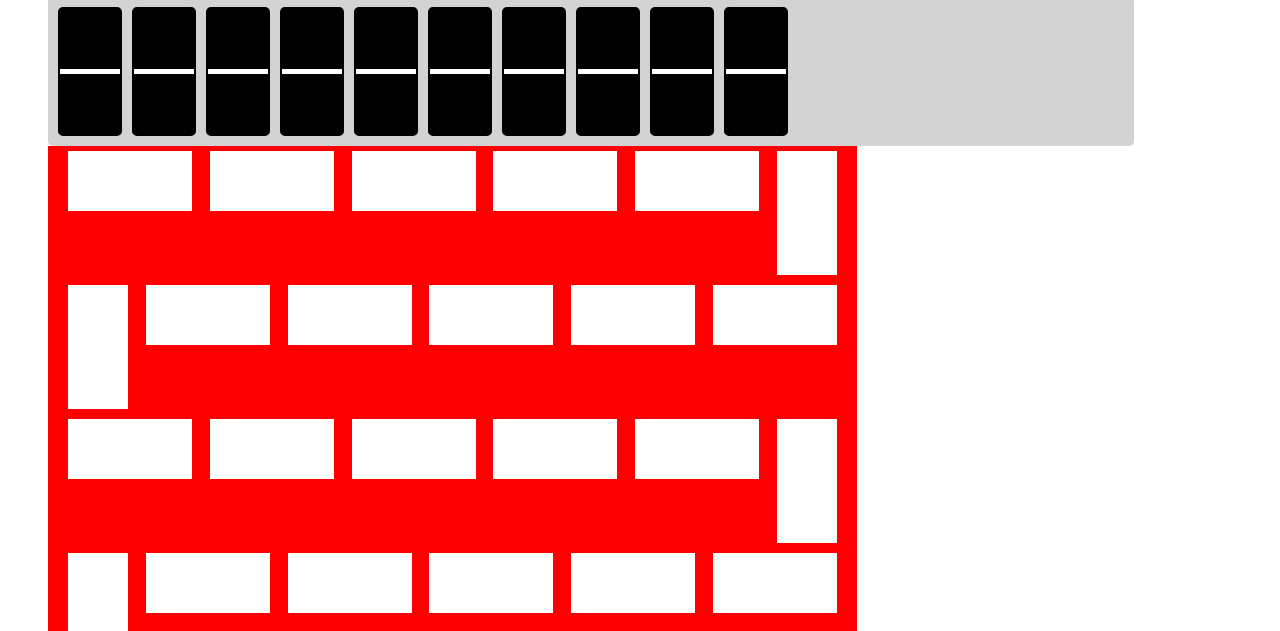
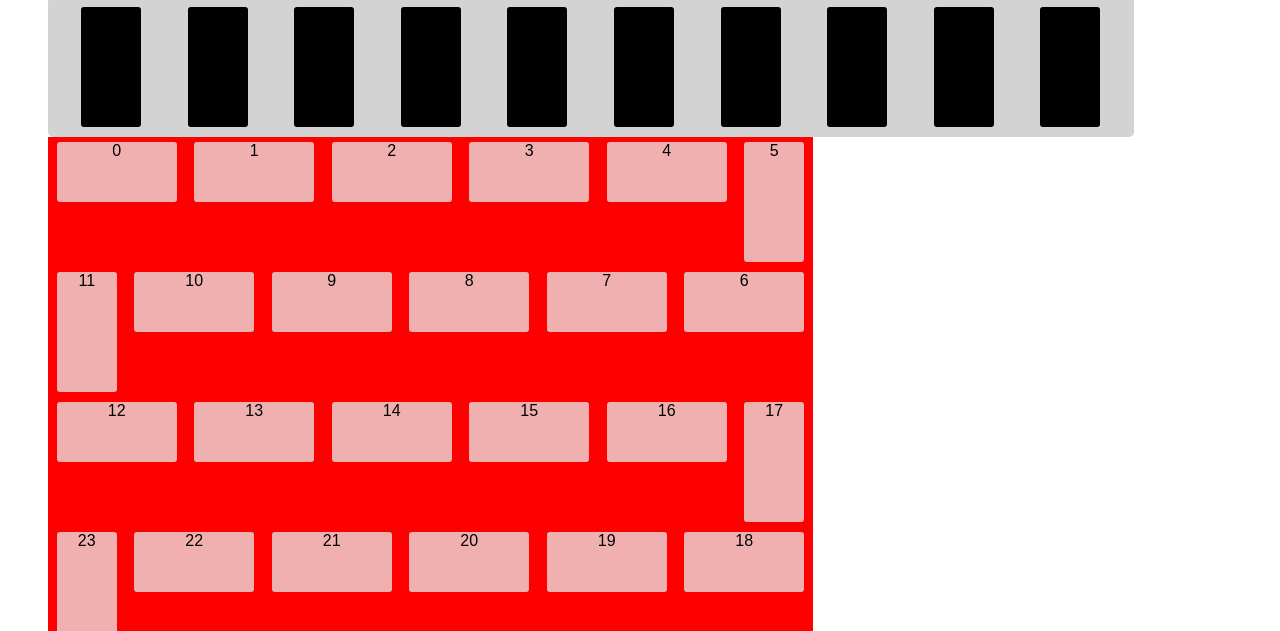
Before and after one commit to GianMarcoDeBortoli/DoReMino, a plain HTML site: page playGame.html in a window 1280 px wide. Shown: the part 169-800 px from the top of the page. Drawn offline with Linux system fonts and the light colour scheme.

Commit message:
Controllo orientazione tessere-caselle fatto.
Ho modificato leggermente la grafica delle tessere per togliere gli spazi bianchi che si creavano, ho scoperto che il problema è l'attributo "border" di CSS.
Il pulsante chance set non funziona se premuto dopo aver posizionato delle tessere nelle caselle, non so perchè.

```diff
--- a/playGame.js
+++ b/playGame.js
@@ -12,13 +12,13 @@
 //boxes
 const boxesPerRow = 6;
 const dim1 = 60;
-const dim2 = 124;
+const dim2 = 120;
 const spaceBetweenBoxes = 5;
 
 //table
 const rows = 6;
 const rowHeight = dim2 + 10; //10 is padding
-const tableWidth = boxesPerRow*dim2 + (boxesPerRow-1)*spaceBetweenBoxes + 40; //40 is padding
+const tableWidth = boxesPerRow*dim2 + (boxesPerRow-1)*spaceBetweenBoxes + 20; //40 is padding
 const tableHeight = rows * rowHeight;
 
 let table = document.getElementById("table");
@@ -204,15 +204,16 @@
 
 //due funzioni ausiliarie chiamate poi dalla add_boxes che disegnano i singoli box e danno gli attributi per il flex di contenuto
 function horiz_box(box, dim1, dim2) {
-  box.classList.add("box_h");
+  box.classList.add("box");
   box.style.width = dim2+"px";
   box.style.height = dim1+"px";
 }
 
 function vert_box(box, dim1, dim2) {
-  box.classList.add("box_v");
+  box.classList.add("box");
   box.style.width = dim1+"px";
   box.style.height = dim2+"px";
+
 }
 
 //prende in argomento il numero di rows, il numero di boxes per ogni row e le dimensioni di un box
@@ -333,19 +334,31 @@
 
 // Dato l'evento drop, trasferisce i dati dell'elemento in drag all'elemento container in cui si vuole droppare tramite l'id.
 // La plice su setPieces serve a rimuovere dall'array la tessera appena droppata per far sì che la funzione rotate
-// continui a funzionare tramite l'indice preso dall'elemento "bar"
+// continui a funzionare tramite l'indice pieceNum preso dall'elemento "bar" tramite il drag
 function drop(ev) {
   if (ev.target.children.length === 0) {
+    //controllo che la casella e la tessera siano entrambe orizzontali
+    if (ev.target.style.width == dim2+"px" && (setPieces[pieceNum].angle == 90 || setPieces[pieceNum].angle == 270)) {
       ev.preventDefault();
       var data = ev.dataTransfer.getData("text");
       ev.target.appendChild(document.getElementById(data));
       setPieces.splice(pieceNum, 1);
-    console.log(setPieces);
       ev.target.firstElementChild.removeEventListener("dblclick", call_rotate);
       ev.target.removeEventListener("drop", add_drop);
       ev.target.removeEventListener("dragover", add_prevent_drop);
       drop_box(boxes);
-    console.log(ev.target.firstElementChild);
+    }
+    //controllo che la casella e la tessera siano entrambe verticali
+    else if (ev.target.style.width == dim1+"px" && (setPieces[pieceNum].angle == 0 || setPieces[pieceNum].angle == 180)) {
+      ev.preventDefault();
+      var data = ev.dataTransfer.getData("text");
+      ev.target.appendChild(document.getElementById(data));
+      setPieces.splice(pieceNum, 1);
+      ev.target.firstElementChild.removeEventListener("dblclick", call_rotate);
+      ev.target.removeEventListener("drop", add_drop);
+      ev.target.removeEventListener("dragover", add_prevent_drop);
+      drop_box(boxes);
+    }
   }
 }
 
--- a/style.css
+++ b/style.css
@@ -333,36 +333,32 @@
 
 #bar {
   background-color: lightgrey;
-  /*padding: 1% 0% 1% 1%;*/
   padding:10px;
   border-radius: 5px;
   width: 90%;
   display: flex;
   flex-flow: row wrap;
+  justify-content: space-around;
 }
 
 .tile_v {
   width: 60px;
-  height: 125px;
+  height: 120px;
   border-radius: 5px;
-  background-color: white;
-  border: 2px solid black;
-  margin-right: 10px;
+  background-color: rgb(0, 0, 0);
   cursor: pointer;
   display: flex;
   flex-flow: column wrap;
   justify-content: space-between;
   align-self: center;
+  box-sizing: content-box;
 }
 
 .tile_h {
-  width: 125px;
+  width: 120px;
   height: 60px;
   border-radius: 5px;
-  display: inline-block;
-  background-color: white;
-  border: 2px solid black;
-  margin-right: 10px;
+  background-color: rgb(0, 0, 0);
   cursor: pointer;
   display: flex;
   flex-flow: row wrap;
@@ -373,18 +369,21 @@
 .tileUpper {
   width: 60px;
   height: 60px;
-  /*border-radius: 3px 3px 0px 0px;*/
-  display: inline-block;
+  border-radius: 3px;
   background-color: black;
   cursor: pointer;
+  border: 2px solid black;
+  box-sizing: border-box;
 }
 
 .tileLower {
   width: 60px;
   height: 60px;
-  /*border-radius: 0px 0px 3px 3px;*/
+  border-radius: 3px;
   background-color: black;
   cursor: pointer;
+  box-sizing: border-box;
+  border: 2px solid black;
 }
 
 .darkSlateBlue{
@@ -474,18 +473,14 @@
   display: flex;
   width: auto;
   align-items: flex-start;
-  justify-content: space-between;
-  padding: 5px 20px 0 20px;
+  justify-content: space-around;
+  padding-top: 5px;
 }
 
-.box_h {
-  align-self: flex-start;
-  background-color: white;
-}
-
-.box_v {
-  align-self: flex-start;
-  background-color: white;
+.box {
+  background-color: rgb(240, 176, 176);
+  color: black;
+  border-radius: 3px;
 }
 
 /* -------------------  END style percorso temporaneo ---------------------------------- */
```
Lines whose indentation alone changed are shown as unchanged.
